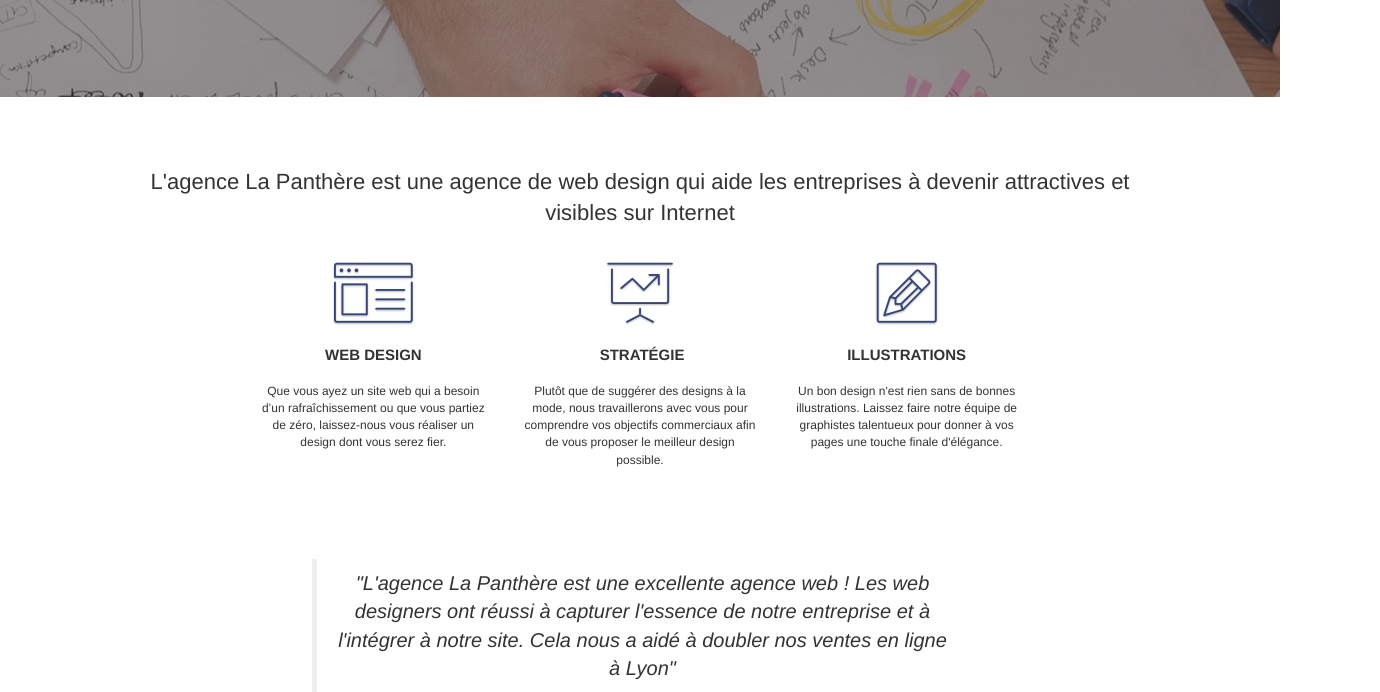
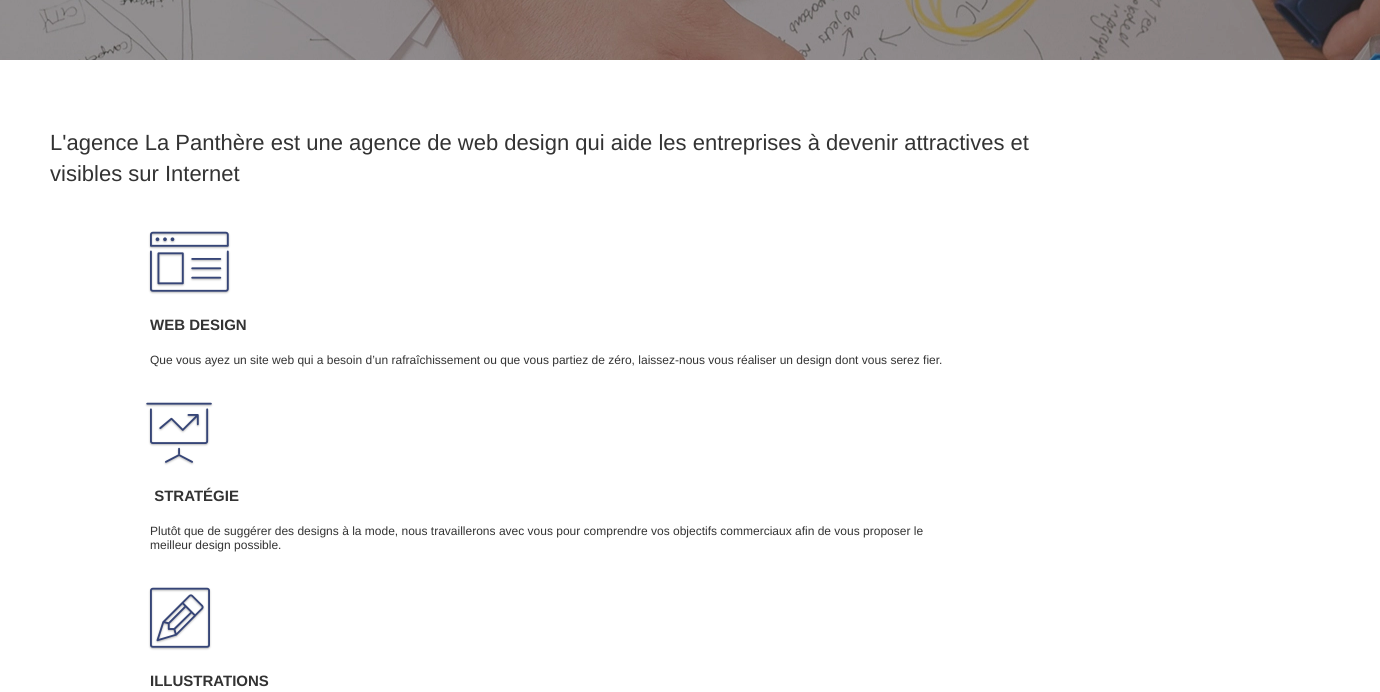
Before and after one commit to Oozerium/projet-4-la-panthere-MODIFICATION, a plain HTML site: page index.html in a window 1280 px wide. Shown: the part 435-1127 px from the top of the page, 1380 px wide, since content can reach past the window. Drawn offline with Linux system fonts and the light colour scheme.

Commit message:
test print

```diff
--- a/index.html
+++ b/index.html
@@ -5,7 +5,7 @@
     <meta name="description" content="L'agence La Panthère est une agence de web design qui aide les entreprises à devenir attractives et visibles sur Internet.">
     <meta name="viewport" content="width=device-width, initial-scale=1.0, viewport-fit=cover">
     <link rel="shortcut icon" type="image/png" href="favicon.jpg">
-	<link rel="stylesheet" type="text/css" href="css/bootstrap.min.css">
+	<link rel="stylesheet" type="text/css" media="print" href="css/bootstrap.min.css">
 	<link rel="stylesheet" type="text/css" href="style.css">
 	<link rel="stylesheet" type="text/css" href="css/font-awesome.min.css">
 	<link rel="stylesheet" type="text/css" href="css/et-line.min.css">
```
